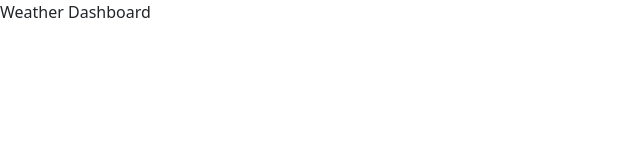
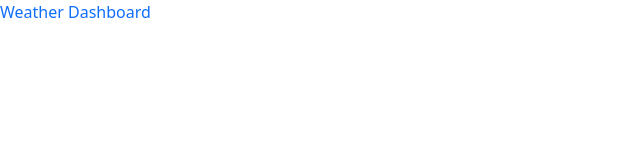
Before and after one commit to DaymenPasick/api-powered-weather-app, a plain HTML site: page index.html in a window 1280 px wide. Shown: the whole page, without its empty margins (0-640 px from the left). Drawn offline with nearby package versions, Linux system fonts and the light colour scheme.

Commit message:
tested conectivity to bootstrap, jquery, and dayjs

```diff
--- a/index.html
+++ b/index.html
@@ -13,7 +13,7 @@
 </head>
 <body>
 
-<header>Weather Dashboard</header>
+<header id="header" class="text-primary">Weather Dashboard</header>
 
 
 
--- a/script.js
+++ b/script.js
@@ -0,0 +1,2 @@
+console.log($('#header'))
+console.log(dayjs().format())
```
